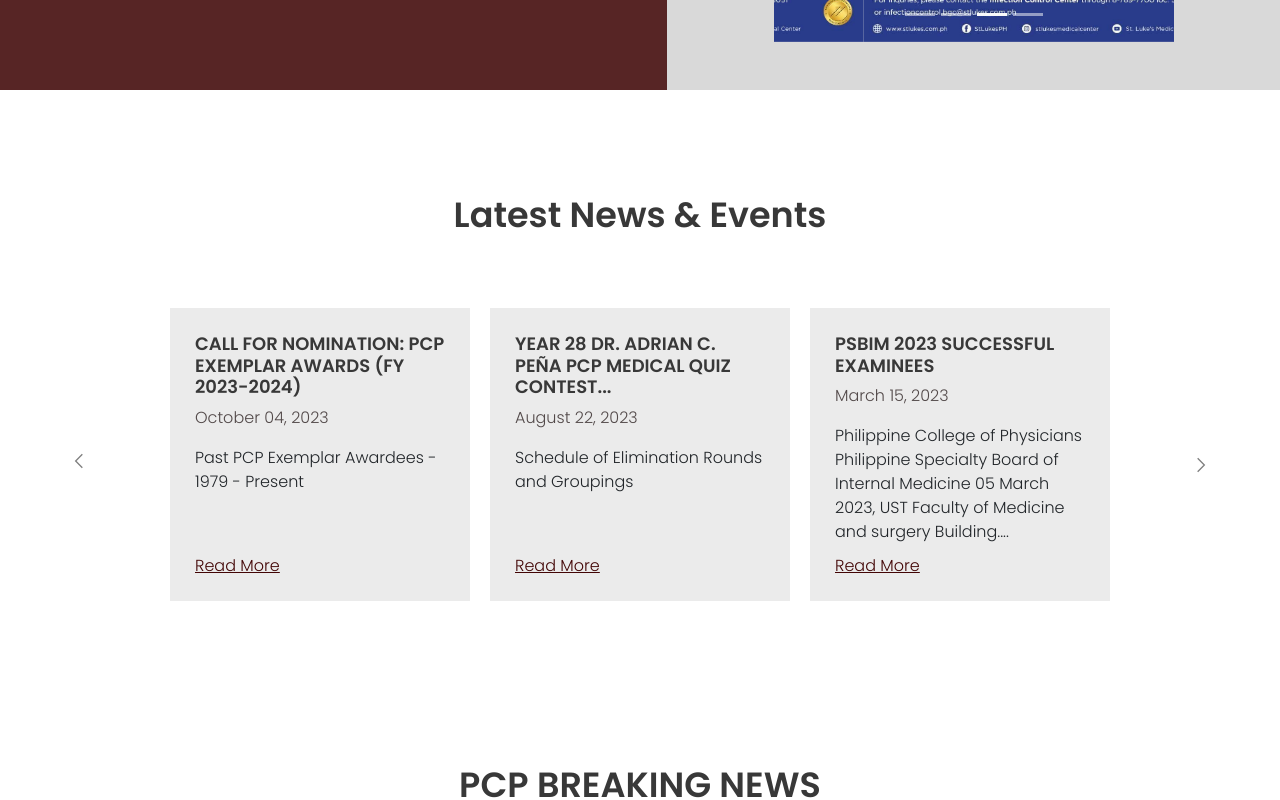
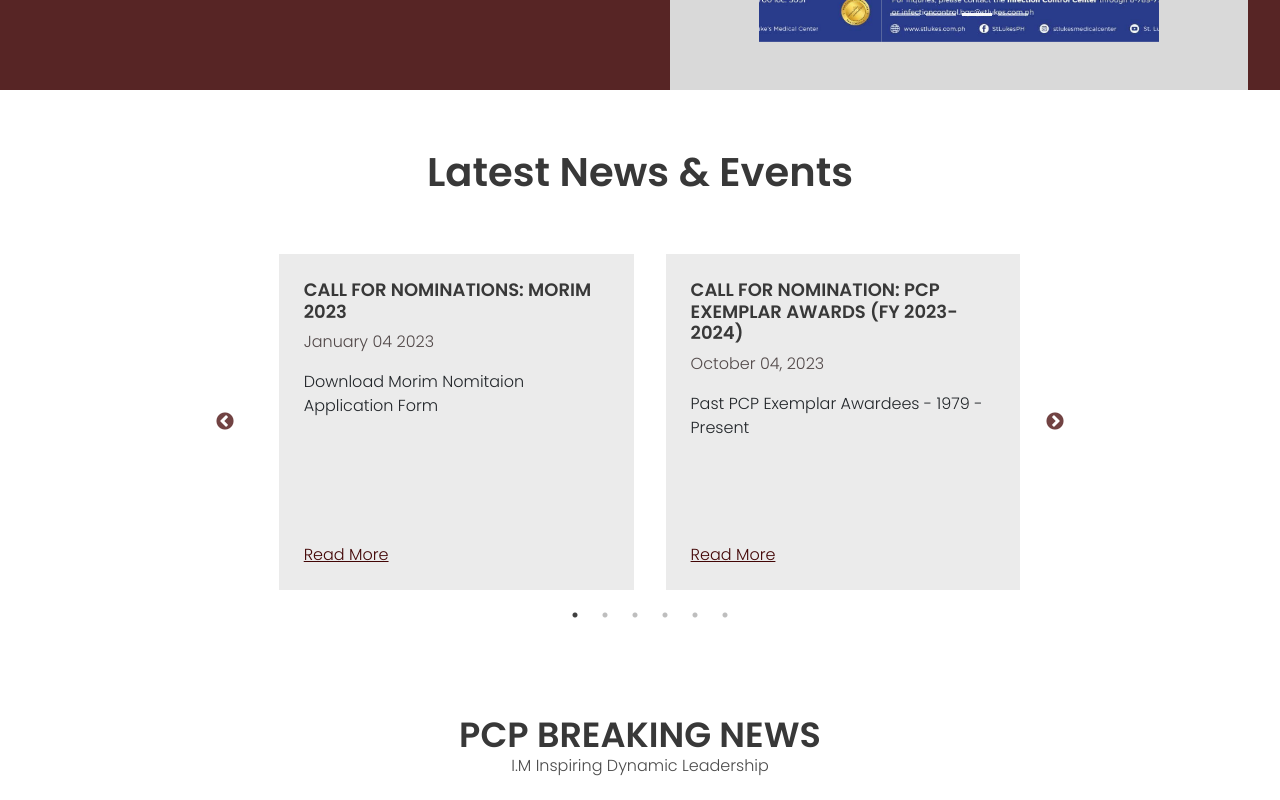
Before and after one commit to whodatboi04/PCP_website, a React (Create React App) app in the folder pcp-website/: page / in a window 1280 px wide. Shown: the part 700-1500 px from the top of the page. Built offline with nearby package versions, Linux system fonts and the light colour scheme; a web font is replaced by a local one.

Commit message:
Done responsive NewsEvents : bugs navbar logo responsive

```diff
--- a/pcp-website/package.json
+++ b/pcp-website/package.json
@@ -7,7 +7,6 @@
     "@testing-library/jest-dom": "^5.17.0",
     "@testing-library/react": "^13.4.0",
     "@testing-library/user-event": "^13.5.0",
-    "bootstrap": "^5.3.2",
     "nodemailer": "^6.9.6",
     "react": "^18.2.0",
     "react-bootstrap": "^2.9.0",
@@ -16,8 +15,10 @@
     "react-icons": "^4.11.0",
     "react-router-dom": "^6.19.0",
     "react-scripts": "5.0.1",
+    "react-slick": "^0.29.0",
     "redux": "^4.2.1",
     "rimraf": "^5.0.5",
+    "slick-carousel": "^1.8.1",
     "web-vitals": "^2.1.4"
   },
   "scripts": {
--- a/pcp-website/src/components/HomeComponents/Banner.js
+++ b/pcp-website/src/components/HomeComponents/Banner.js
@@ -50,7 +50,7 @@ function ControlledCarousel({ BannerSlides }) {
                     alt="First slide"
                     className="banner-img img1"
                   />
-                  <Carousel.Caption>
+                  <Carousel.Caption className="banner-caption">
                   <a href={PosterSlide.learnMore}>
                       <div
                         className="btn"
--- a/pcp-website/src/components/HomeComponents/NewsEvents.jsx
+++ b/pcp-website/src/components/HomeComponents/NewsEvents.jsx
@@ -1,74 +1,59 @@
-import Carousel from 'react-bootstrap/Carousel';
-import React, { useState, useEffect } from 'react';
-import { GrNext } from 'react-icons/gr';
-import { GrPrevious } from 'react-icons/gr';
-import "../css/HomeCss/NewsEvents.css";
+import React from 'react';
+import Slider from "react-slick";
+import "slick-carousel/slick/slick.css";
+import "slick-carousel/slick/slick-theme.css";
+import '../css/HomeCss/NewsEvents.css';
 
-function NewsEvents({ NewsSlides }) {
-  const [index, setIndex] = useState(0);
-  const [numVisibleItems, setNumVisibleItems] = useState(3);
-  const [sizeCarousel, setSizeCarousel] = useState(false);
-
-  const handleSelect = (selectedIndex) => {
-    setIndex(selectedIndex);
+export default function NewsEvents({ NewsSlides }) {
+  const settings = {
+    accessibility: true,
+    dots: true,
+    infinite: true,
+    speed: 500,
+    slidesToShow: 3,
+    slidesToScroll: 1,
+    responsive: [
+      {
+        breakpoint: 1330,
+        settings: {
+          slidesToShow: 2,
+          slidesToScroll: 3,
+          infinite: true,
+          dots: true,
+          centerMode: true,
+          centerPadding: '1px',
+        }
+      },
+      {
+        breakpoint: 990,
+        settings: {
+          slidesToShow: 1,
+          slidesToScroll: 1,
+          centerMode: true,
+          centerPadding: '1px',
+        }
+      }
+    ]
   };
 
-  // Next and Previous Icon
-  const customPrevIcon = <span className='carousel-btn prev'><GrPrevious /></span>;
-  const customNextIcon = <span className='carousel-btn next'><GrNext /></span>;
+  return (
+    <div className="newsEvents-container">
+      <div className="newsEvents-wrapper">
+        <h1>Latest News & Events</h1>
 
-  useEffect(() => {
-    const updateNumVisibleItems = () => {
-      if (window.innerWidth < 768) {
-        setNumVisibleItems(1);
-        setSizeCarousel(true);
-      } else {
-        setNumVisibleItems(3);
-        setSizeCarousel(false);
-      }
-    };
-
-    window.addEventListener('resize', updateNumVisibleItems);
-
-    // Call it initially to set the initial number of visible items
-    updateNumVisibleItems();
-
-    return () => {
-      window.removeEventListener('resize', updateNumVisibleItems);
-    };
-  }, []);
-
-  return (
-    <div className='container-content'>
-      <h1>Latest News & Events</h1>
-      <Carousel
-        className={sizeCarousel ? 'mobile-news-events-slide' : 'newsEvents-carousel-slides'}
-        activeIndex={index}
-        onSelect={handleSelect}
-        prevIcon={customPrevIcon}
-        nextIcon={customNextIcon}
-        interval={null}
-        controls={window.innerWidth >= 768}
-      >
-        {NewsSlides.map((slides) => (
-          <Carousel.Item className='carousel-item' key={slides.id}>
-            <div className='card-news-events'>
-              {[...Array(numVisibleItems)].map((_, i) => (
-                <div className='card-items' key={i}>
-                  <h3>{slides[`title${i + 1}`]}</h3>
-                  <p className='date'>{slides[`date${i + 1}`]}</p>
-                  <p className='text-content'>{slides[`content${i + 1}`]}</p>
-                  <a href={slides[`readMore${i + 1}`]} className='read-more'>
-                    Read More
-                  </a>
-                </div>
-              ))}
+        <Slider {...settings}>
+          {NewsSlides.map((slides) => (
+            <div className="card-items" key={slides.id}>
+              <h3>{slides.title}</h3>
+              <p className="date">{slides.date}</p>
+              <p className="text-content">{slides.content}</p>
+              <a href={slides.readMore} className="read-more">
+                Read More
+              </a>
             </div>
-          </Carousel.Item>
-        ))}
-      </Carousel>
+          ))}
+        </Slider>
+      </div>
     </div>
   );
 }
-
-export default NewsEvents;
--- a/pcp-website/src/components/Navbar.jsx
+++ b/pcp-website/src/components/Navbar.jsx
@@ -17,34 +17,34 @@ function Navbar() {
     const [navScrolled, setNavbar] = useState(false);
     const { pathname } = useLocation();
     const [logoMobile, setLogoMobile] = useState(false);
-    const isMobile = window.innerWidth <= 1024;
+
+    const isMobile = () => window.innerWidth <= 1331;
 
     const showNavbar = () =>{
         navRef.current.classList.toggle("responsive_nav");
     }
 
     const showMobileLogo = () => {
-        if(isMobile){
-            setLogoMobile(true);
-        }else{
-            setLogoMobile(false);
-        }
-    }
+        setLogoMobile(isMobile());
+    };
 
     //To Show logo if reponsive was executed
     window.addEventListener('resize', showMobileLogo);
 
     const changeNavBackground = () => {
+    const windowWidth = window.innerWidth;
 
-        if(!isMobile){
-            if(window.scrollY >= 100){
-                setNavbar(true);
-            }else{
-                setNavbar(false);
-            }
+    if (windowWidth > 1330) {
+        if (window.scrollY >= 100) {
+            setNavbar(true);
+        } else {
+            setNavbar(false);
         }
-
+    } else {
+        // If the window width is below 1330px, ensure navScrolled is false
+        setNavbar(false);
     }
+};
 
     useEffect(() => {
         window.addEventListener('scroll', changeNavBackground);
@@ -60,11 +60,13 @@ function Navbar() {
   return (
         <header>
             {/* Navigation Bar */}
-            <img
+            {logoMobile && (
+                <img
                     src={logoImage}
-                    alt='Philippine College of Physicians'
-                    className={logoMobile ? 'logo-mobile-none' : 'logo-mobile' }
-            />
+                    alt="Philippine College of Physicians"
+                    className="logo-mobile"
+                />
+            )}
             <nav ref={navRef} className={navScrolled ? 'main-nav act' : 'main-nav'}>
                  {/* PCP logo header */}
                 <img
@@ -75,18 +77,21 @@ function Navbar() {
                             <NavLink
                                 to="/"
                                 className='nav-items'
+                                onClick={showNavbar}
                             >
                                 Home
                             </NavLink>
                             <NavLink
                                 to="/AboutPcp"
                                 className='nav-items'
+                                onClick={showNavbar}
                             >
                                 About PCP
                             </NavLink>
                             <NavLink
                                 to="/Membership"
                                 className='nav-items'
+                                onClick={showNavbar}
                             >
                                 Membership
                                 <FaAngleDown size={10}/>
@@ -101,6 +106,7 @@ function Navbar() {
                             <NavLink
                                 to="/Journals"
                                 className='nav-items'
+                                onClick={showNavbar}
                             >
                                 Journals
                                 <FaAngleDown size={10}/>
@@ -108,6 +114,7 @@ function Navbar() {
                             <NavLink
                                 to="/Newsletter"
                                 className='nav-items'
+                                onClick={showNavbar}
                             >
                                 Newsletter
                                 <FaAngleDown size={10}/>
@@ -115,6 +122,7 @@ function Navbar() {
                             <NavLink
                                 to="/HMO"
                                 className='nav-items'
+                                onClick={showNavbar}
                             >
                                 HMO'S
                                 <FaAngleDown size={10}/>
@@ -122,6 +130,7 @@ function Navbar() {
                             <NavLink
                                 to="/Contacts"
                                 className='nav-items'
+                                onClick={showNavbar}
                             >
                                 Contact
                                 <FaAngleDown size={10}/>
--- a/pcp-website/src/components/css/HomeCss/Banner.css
+++ b/pcp-website/src/components/css/HomeCss/Banner.css
@@ -29,6 +29,7 @@
     justify-content: space-around;
     max-width: 82.5rem;
     gap: 10rem;
+    padding: 0 2rem;
 }
 
 .Summary-Text{
@@ -63,6 +64,9 @@
     border: none;
     width: 400px;
     height: 560px;
+    display: flex;
+    justify-content: center;
+    align-items: center;
 
 }
 
@@ -72,7 +76,6 @@
     opacity: 0;
     box-shadow: 0px 10px 4px rgba(0, 0, 0, 0.25);
     width: 200px;
-    margin-top: 16rem;
 }
 
 .btn button a{
@@ -84,3 +87,41 @@
     opacity: 0.8;
     background-color: #fff;
 }
+
+/* Mobile Responsive */
+@media screen and (max-width: 990px) {
+    .Background-Banner {
+        height: auto;
+        padding: 1.8rem;
+    }
+
+    .banner-wrapper {
+        display: flex;
+        flex-direction: column;
+        gap: 1rem;
+        text-align: center;
+    }
+
+
+    .Content-Background {
+        width: 100%;
+    }
+
+    .Summary-Text {
+        margin: 2rem 0;
+    }
+
+    .btn {
+        position: absolute;
+        right: -3.5rem;
+        bottom: -1rem;
+        border: none;
+        width: 390px;
+        height: 560px;
+        display: flex;
+        justify-content: center;
+        align-items: center;
+    }
+
+
+}
--- a/pcp-website/src/components/css/HomeCss/NewsEvents.css
+++ b/pcp-website/src/components/css/HomeCss/NewsEvents.css
@@ -1,4 +1,136 @@
-*{
+.newsEvents-container{
+    display: flex;
+    justify-content:center;
+    margin-top: 3rem;
+    padding: 10px;
+}
+
+.newsEvents-wrapper{
+    min-width: 82.2rem;
+    display: flex;
+    flex-direction: column;
+    justify-content: center;
+    align-items: center;
+}
+
+.newsEvents-wrapper h1{
+    text-align: center;
+    margin-bottom: 3rem;
+    font-weight: 550;
+    color: #383838;
+}
+
+.card-items{
+    max-width: 389px;
+    background-color: #EBEBEB;
+    position: relative;
+    padding: 25px;
+    height: 21rem;
+}
+
+.slick-slider{
+    max-width: 75rem;
+    margin-bottom: 3rem;
+    padding: 10px
+}
+
+
+.slick-slider div{
+    display: flex;
+    gap: 2rem;
+}
+
+.slick-prev:before, .slick-next:before{
+    color: #420505;
+}
+
+
+.card-items h3{
+    font-size: 18px;
+    font-weight: 800;
+    color: #383838;
+}
+
+.date{
+    color: #524949;
+}
+
+.read-more{
+    color: #420505;
+    position: absolute;
+    z-index: 1;
+    bottom: 23px;
+
+}
+
+@media screen and (max-width: 1330px) {
+    .newsEvents-wrapper{
+        min-width: 70rem;
+        display: flex;
+        flex-direction: column;
+        justify-content: center;
+        align-items: center;
+    }
+
+    .slick-slider {
+        max-width: 50rem;
+        margin-bottom: 3rem;
+        padding: 10px;
+    }
+}
+
+
+@media screen and (max-width: 990px) {
+    .newsEvents-wrapper{
+        min-width: 50rem;
+        display: flex;
+        flex-direction: column;
+        justify-content: center;
+        align-items: center;
+    }
+
+    .slick-slider {
+        max-width: 30rem;
+        margin-bottom: 3rem;
+        padding: 10px;
+    }
+}
+
+
+
+
+
+
+
+
+
+
+
+
+
+
+
+
+
+
+
+
+
+
+
+
+
+
+
+
+
+
+
+
+
+
+
+/* *{
     font-family:'Poppins', 'sans-serif';
 }
 .container-content{
@@ -68,3 +200,8 @@
 .text-content{
     margin-bottom: 2rem;
 }
+
+
+
+
+ */
--- a/pcp-website/src/components/css/Navbar.css
+++ b/pcp-website/src/components/css/Navbar.css
@@ -9,6 +9,7 @@ header{
     display: flex;
     justify-content: center;
     gap: 20rem;
+    align-items: center;
 }
 
 .main-nav img{
@@ -38,7 +39,7 @@ header{
 .main-nav.act{
     display: flex;
     justify-content: center;
-    position: fixed;
+    position: fixed !important;
     top: 0;
     left: 0;
     width: 100%;
@@ -69,8 +70,12 @@ header{
 
 .navbar .nav-items {
     list-style: none;
-    padding: 12px;
+    padding: 10px;
     position: relative;
+    text-decoration: none;
+    color: black;
+    font-size: 14px;
+    font-family: 'Poppins', sans-serif;
 }
 
 .navbar .nav-items::before {
@@ -87,13 +92,6 @@ header{
 .navbar .nav-items:hover::before,
 .navbar .nav-items.active::before {
     width: 100%;
-}
-
-.navbar .nav-items{
-    text-decoration: none;
-    color: black;
-    font-size: 14px;
-    font-family: 'Poppins', sans-serif;
 }
 
 .icons {
@@ -117,28 +115,28 @@ header{
     position: absolute;
     right: 2rem;
     top: 3.5rem;
+    color: #1F1F29;
 }
 
 .dropdown-icon{
     display: none;
 }
 
-.logo-mobile-none {
-    display: none;
+.logo-mobile {
+    display: block;
+    width: 20rem;
+    height: 8rem;
 }
 
-.logo-mobile {
-    display: flex;
-}
 
 /* Mobile Responsive */
-@media only screen and (max-width: 1024px){
+@media only screen and (max-width: 1331px){
+
+
 
     .nav-btn{
         display: block;
     }
-
-
 
     .main-nav {
         position: fixed !important;
@@ -154,8 +152,7 @@ header{
         background-color: #fff;
         transition: transform 1s; /* Adjust the transition time */
         transform: translateY(-100%);
-        z-index: 1;
-        border: 1px solid black;
+        z-index: 999;
     }
 
     .main-nav.act{
--- a/pcp-website/src/data/HomeData/NewsEvents.json
+++ b/pcp-website/src/data/HomeData/NewsEvents.json
@@ -1,42 +1,49 @@
 [
     {
+        "id": 6,
+        "title": "CALL FOR NOMINATION: PCP EXEMPLAR AWARDS (FY 2023-2024)",
+        "date": "October 04, 2023",
+        "content": "Past PCP Exemplar Awardees - 1979 - Present",
+        "readMore": "https://pcp.org.ph/index.php/latest-news-announcements/1486-call-for-nomination-pcp-exemplar-awards-fy-2023-2024"
+    },
 
+    {
+        "id": 5,
+        "title": "YEAR 28 DR. ADRIAN C. PEÑA PCP MEDICAL QUIZ CONTEST...",
+        "date": "August 22, 2023",
+        "content": "Schedule of Elimination Rounds and Groupings",
+        "readMore": "https://pcp.org.ph/index.php/latest-news-announcements/1478-year-28-dr-adrian-c-pena-pcp-medical-quiz-contest-fiscal-year-2023-2024-schedule-of-eliminations-rounds-and-groupings"
+    },
+
+    {
+        "id": 4,
+        "title": "PSBIM 2023 SUCCESSFUL EXAMINEES",
+        "date": "March 15, 2023",
+        "content": "Philippine College of Physicians Philippine Specialty Board of Internal Medicine 05 March 2023, UST Faculty of Medicine and surgery Building....",
+        "readMore": "https://pcp.org.ph/index.php/announcement/1384-psbim-2023-successful-examinees"
+    },
+
+    {
         "id": 3,
-        "title1": "CALL FOR NOMINATION: PCP EXEMPLAR AWARDS (FY 2023-2024)",
-        "date1": "October 04, 2023",
-        "content1": "Past PCP Exemplar Awardees - 1979 - Present",
-        "readMore1": "https://pcp.org.ph/index.php/latest-news-announcements/1486-call-for-nomination-pcp-exemplar-awards-fy-2023-2024",
-
-
-        "title2": "YEAR 28 DR. ADRIAN C. PEÑA PCP MEDICAL QUIZ CONTEST...",
-        "date2": "August 22, 2023",
-        "content2": "Schedule of Elimination Rounds and Groupings",
-        "readMore2": "https://pcp.org.ph/index.php/latest-news-announcements/1478-year-28-dr-adrian-c-pena-pcp-medical-quiz-contest-fiscal-year-2023-2024-schedule-of-eliminations-rounds-and-groupings",
-
-        "title3": "PSBIM 2023 SUCCESSFUL EXAMINEES",
-        "date3": "March 15, 2023",
-        "content3": "Philippine College of Physicians Philippine Specialty Board of Internal Medicine 05 March 2023, UST Faculty of Medicine and surgery Building....",
-        "readMore3": "https://pcp.org.ph/index.php/announcement/1384-psbim-2023-successful-examinees"
+        "title": "OFFICIAL NOMINATIONS LIST FOR THE BOARD OF REGENTS F/Y 2023-2024",
+        "date": "March 02, 2023",
+        "content": "Philippine College of Physicians, Official Nominations for the Board of Regents F/Y 2023-2024 Election: May 7-10, 2023",
+        "readMore": "https://pcp.org.ph/index.php/announcement/1382-official-nominations-list-for-the-board-of-regents-f-y-2023-2024"
     },
 
     {
         "id": 2,
-        "title1": "OFFICIAL NOMINATIONS LIST FOR THE BOARD OF REGENTS F/Y 2023-2024",
-        "date1": "March 02, 2023",
-        "content1": "Philippine College of Physicians, Official Nominations for the Board of Regents F/Y 2023-2024 Election: May 7-10, 2023",
-        "readMore1": "https://pcp.org.ph/index.php/announcement/1382-official-nominations-list-for-the-board-of-regents-f-y-2023-2024",
+        "title": "LIST OF PCP DIPLOMATES WHO ARE CANDIDATES FOR CONFERMENT OF PCP FELLOW STATUS",
+        "date": "Febrary 28, 2023",
+        "content": "The Committee on Credentials and Membership presents to you the list of candidates for the PCP Fellow Status for FY 2022-2023 for your perusal.",
+        "readMore": "https://pcp.org.ph/index.php/announcement/1381-list-of-pcp-diplomates-who-are-candidates-for-conferment-of-pcp-fellow-status"
+    },
 
-
-        "title2": "LIST OF PCP DIPLOMATES WHO ARE CANDIDATES FOR CONFERMENT OF PCP FELLOW STATUS",
-        "date2": "Febrary 28, 2023",
-        "content2": "The Committee on Credentials and Membership presents to you the list of candidates for the PCP Fellow Status for FY 2022-2023 for your perusal.",
-        "readMore2": "https://pcp.org.ph/index.php/announcement/1381-list-of-pcp-diplomates-who-are-candidates-for-conferment-of-pcp-fellow-status",
-
-        "title3": "CALL FOR NOMINATIONS: MORIM 2023",
-        "date3": "January 04 2023",
-        "content3": "Download Morim Nomitaion Application Form",
-        "readMore3": "https://pcp.org.ph/index.php/announcement/1367-call-for-nominations-morim-2023"
-
+    {
+        "id": 1,
+        "title": "CALL FOR NOMINATIONS: MORIM 2023",
+        "date": "January 04 2023",
+        "content": "Download Morim Nomitaion Application Form",
+        "readMore": "https://pcp.org.ph/index.php/announcement/1367-call-for-nominations-morim-2023"
     }
-
 ]
```
Also changed, not shown: 1 other file (tests, documents, lock files or other folders).
